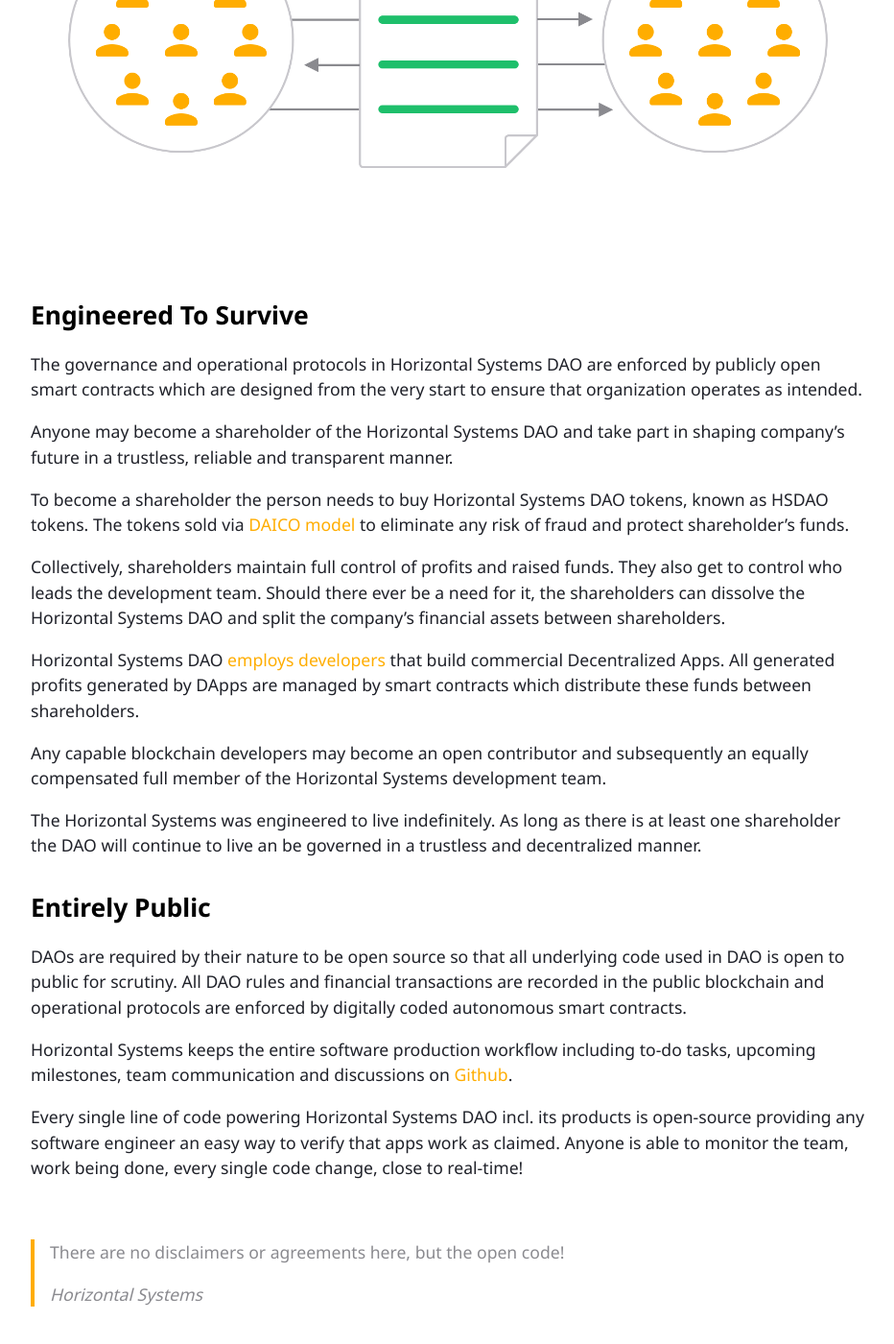
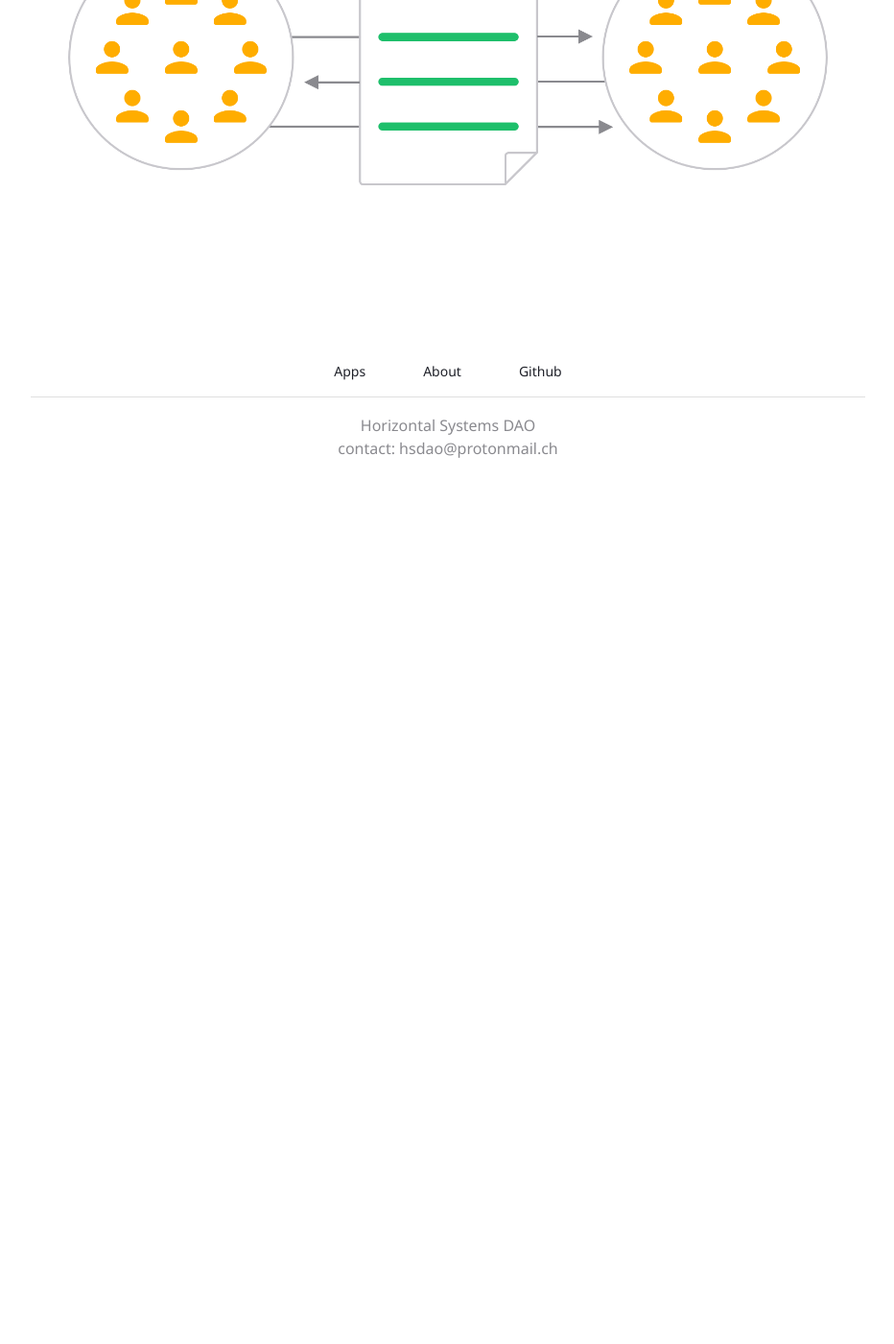
Before and after one commit to horizontalsystems/horizontalsystems.github.io, a Jekyll site: the page built from dao/about.md, in a window 1280 px wide and 1400 px high, scrolled down 1031 px. Shown: the whole window at 96% size, without its empty margins (173-1105 px from the left). Built offline with Jekyll 4.4.1, drawn with Linux system fonts in a browser that asks for light colours; after the commit the page ends 1558 px from its top, so only the background shows below that; some of the changed text lies outside the part shown.

Commit message:
remove the dao part. it's still in dev stage and being currently debugged. soon on testnet

```diff
--- a/dao/about.md
+++ b/dao/about.md
@@ -13,43 +13,10 @@
 
 Horizontal Systems is a DAO (Decentralized Autonomous Organization) built on Ethereum blockchain and it works just like this vending machine.
 
-It aims to be governed by its shareholders via digital smart contracts and be driven by capable software engineers in a decentralized, transparent, immutable and incorruptible manner. Note that we are not a DAO yet and this is currently in development stage.
+It aims to be governed by its shareholders via digital smart contracts and be driven by capable software engineers in a decentralized, transparent, immutable and incorruptible manner.
+
+Note that we are not a public DAO yet.
 
 ![Horizontal Systems DAO](/assets/images/hs_dao.png)
 
 <br/>
-
-
-## Engineered To Survive
-
-The governance and operational protocols in Horizontal Systems DAO are enforced by publicly open smart contracts which are designed from the very start to ensure that organization operates as intended.
-
-Anyone may become a shareholder of the Horizontal Systems DAO and take part in shaping company's future in a trustless, reliable and transparent manner.
-
-To become a shareholder the person needs to buy Horizontal Systems DAO tokens, known as HSDAO tokens. The tokens sold via [DAICO model](https://cointelegraph.com/explained/what-is-a-daico-explained) to eliminate any risk of fraud and protect shareholder's funds.
-
-Collectively, shareholders maintain full control of profits and raised funds. They also get to control who leads the development team. Should there ever be a need for it, the shareholders can dissolve the Horizontal Systems DAO and split the company's financial assets between shareholders.
-
-Horizontal Systems DAO [employs developers](https://horizontalsystems.io/dao/team) that build commercial Decentralized Apps. All generated profits generated by DApps are managed by smart contracts which distribute these funds between shareholders.
-
-Any capable blockchain developers may become an open contributor and subsequently an equally compensated full member of the Horizontal Systems development team.
-
-The Horizontal Systems was engineered to live indefinitely. As long as there is at least one shareholder the DAO will continue to live an be governed in a trustless and decentralized manner.
-
-
-## Entirely Public
-
-DAOs are required by their nature to be open source so that all underlying code used in DAO is open to public for scrutiny. All DAO rules and financial transactions are recorded in the public blockchain and operational protocols are enforced by digitally coded autonomous smart contracts.
-
-Horizontal Systems keeps the entire software production workflow including to-do tasks, upcoming milestones, team communication and discussions on [Github](https://github.com/horizontalsystems/).
-
-Every single line of code powering Horizontal Systems DAO incl. its products is open-source providing any software engineer an easy way to verify that apps work as claimed. Anyone is able to monitor the team, work being done, every single code change, close to real-time!
-
-
-<br/>
-
->There are no disclaimers or agreements here, but the open code!
->
->_Horizontal Systems_
-
-<br/>
```
